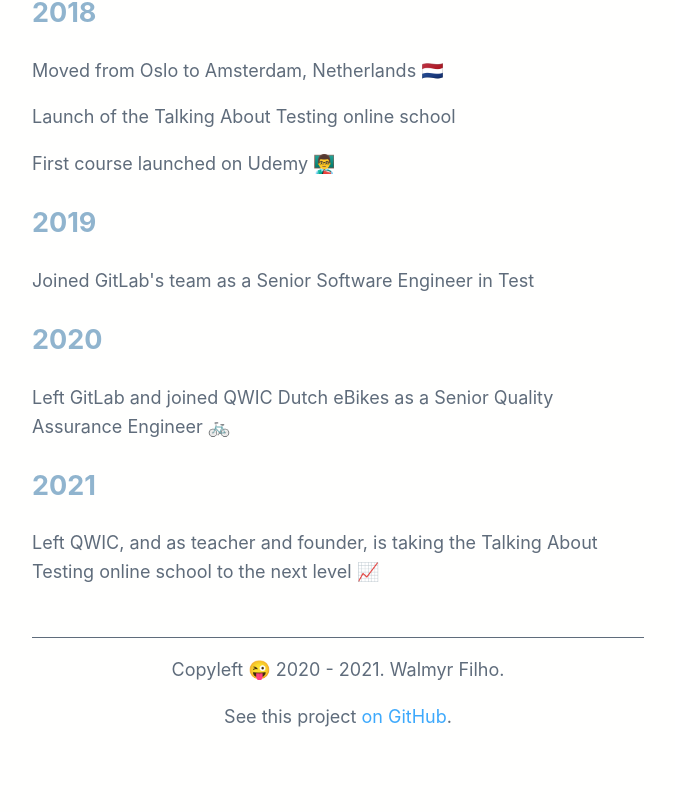
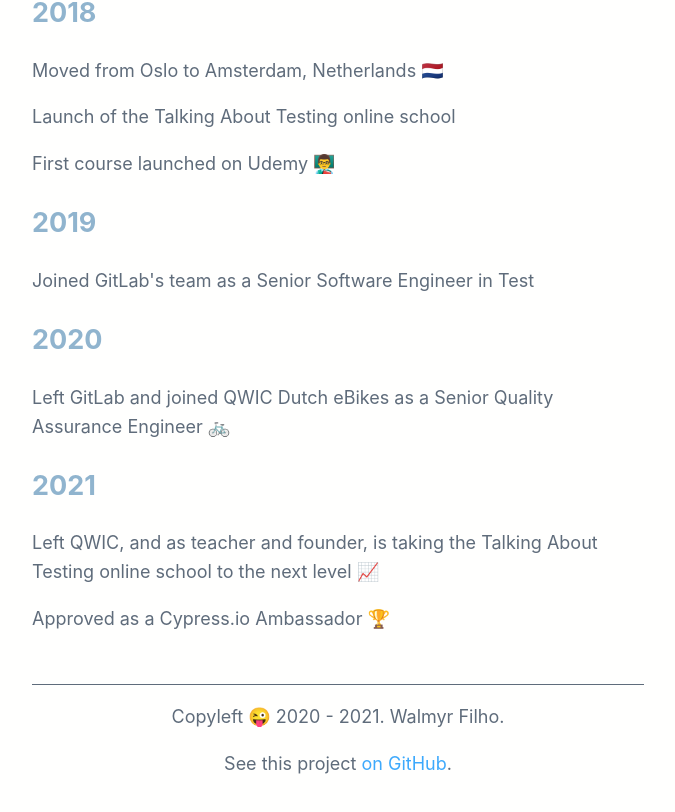
Before and after one commit to wlsf82/walmyr-nextjs, a Next.js app: page / in a window 1280 px wide. Shown: the part 2210-3022 px from the top of the page, without its empty margins (302-977 px from the left). Built offline with nearby package versions, Linux system fonts and the light colour scheme.

Commit message:
Update timeline with new event

```diff
--- a/components/timeline.js
+++ b/components/timeline.js
@@ -88,7 +88,8 @@ const achievements = [
   {
     year: '2021',
     events: [
-      'Left QWIC, and as teacher and founder, is taking the Talking About Testing online school to the next level 📈'
+      'Left QWIC, and as teacher and founder, is taking the Talking About Testing online school to the next level 📈',
+      'Approved as a Cypress.io Ambassador 🏆'
     ]
   },
 ]
```
